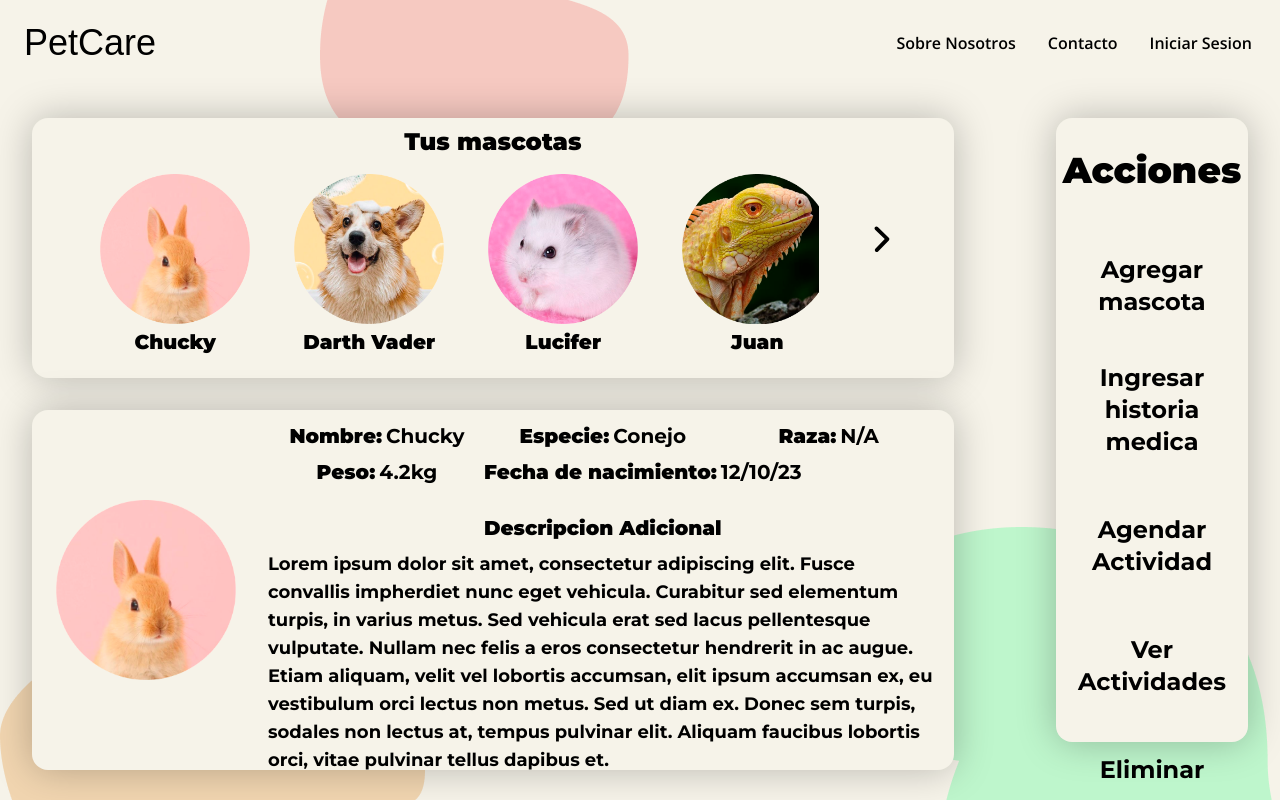
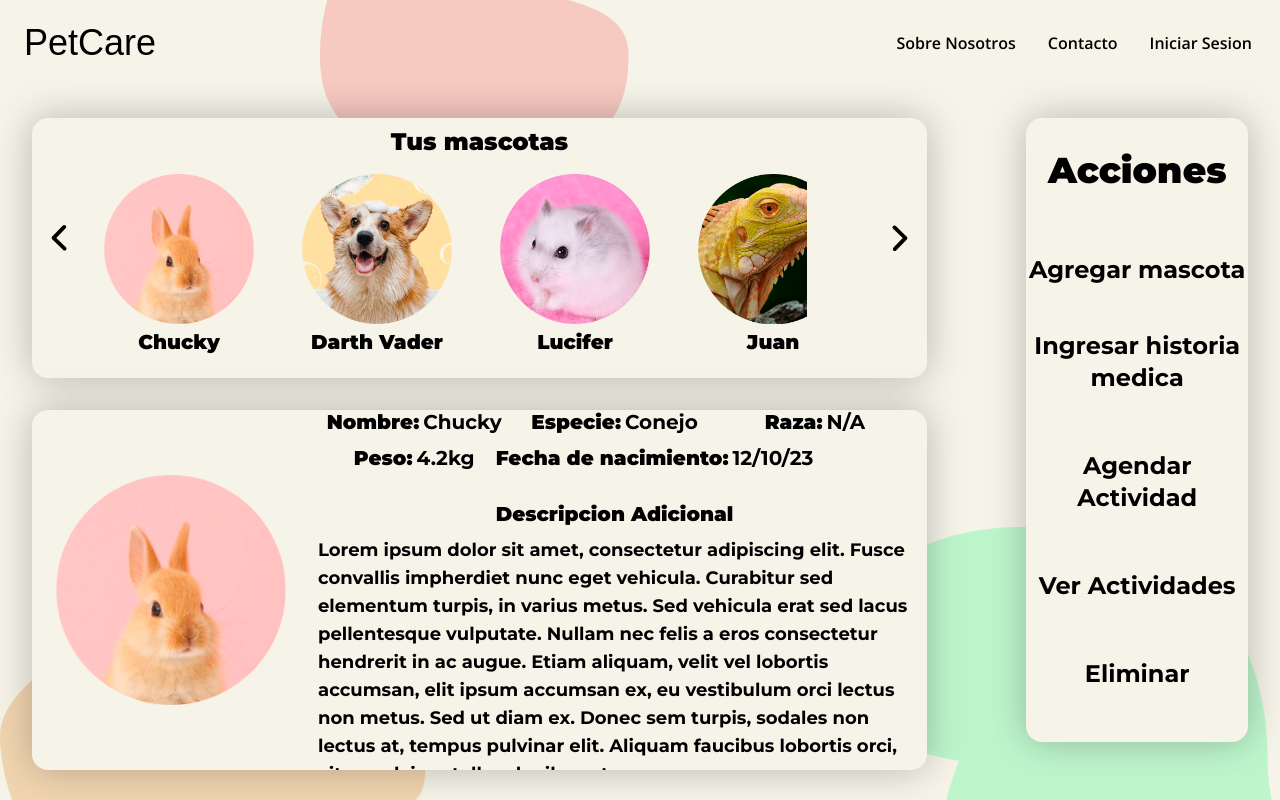
Before and after one commit to No-Country/C14-53-T-NODE-REACT, a React (Vite) app in the folder frontend-nocountry/app-mascotas/: page /mypets in a window 1280 px wide. Built offline with nearby package versions, Linux system fonts and the light colour scheme; a web font is replaced by a local one.

Commit message:
added carousel for pets box and adjusted detail

```diff
--- a/frontend-nocountry/app-mascotas/src/components/Pets/PetAvatar.tsx
+++ b/frontend-nocountry/app-mascotas/src/components/Pets/PetAvatar.tsx
@@ -1,7 +1,7 @@
 export const PetAvatar = ({ img, name }: { img: string; name: string }) => {
   return (
     <div className="xl:px-4 flex-shrink-0 flex flex-col items-center ">
-      <img className='mb-2 w-[66px] h-[66px] md:w-[120px] md:h-[120px] xl:w-[150px] xl:h-[150px]' src={img} alt='{name}' />
+      <img className='mb-2 w-[66px] h-[66px] md:w-[120px] md:h-[120px]  xl:w-[150px] xl:h-[150px]' src={img} alt='{name}' />
       <p className='md:text-[20px] text-sm text-center font-black font-montserray'>{name}</p>
     </div>
   )
--- a/frontend-nocountry/app-mascotas/src/pages/MyPets.tsx
+++ b/frontend-nocountry/app-mascotas/src/pages/MyPets.tsx
@@ -9,29 +9,39 @@ export const MyPets = () => {
         <div className="flex flex-col gap-8 lg:gap-0 items-center z-90 lg:items-stretch">
 
           <div className=' text-montserrat relative  h-[160px] md:h-[220px] xl:h-[260px]   w-[85%] lg:w-[90%] xl:w-[90%] md:m-8 md:px-12    rounded-xl lg:rounded-2xl shadow-[0_0_38px_0_rgba(0,0,0,0.25)] bg-[#F6F3E9]'>
+
             <h2 className='text-center py-2 font-black text-[1rem] xl:text-2xl'>Tus mascotas</h2>
-            <div className="flex items-center justify-around">
-              <div className="flex pl-2 md:pl-0 overflow-x-hidden py-2 w-[99%] lg:w-[89%] gap-2 lg:gap-6 xl:gap-3">
-                <PetAvatar img='./img/Chucky.png' name='Chucky'></PetAvatar>
-                <PetAvatar img='./img/Darth_Vader.png' name='Darth Vader'></PetAvatar>
-                <PetAvatar img='./img/Lucifer.png' name='Lucifer'></PetAvatar>
-                <PetAvatar img='./img/Juan.png' name='Juan'></PetAvatar>
-                <PetAvatar img='./img/Juan.png' name='Juan'></PetAvatar>
-                <PetAvatar img='./img/Juan.png' name='Juan'></PetAvatar>
-                <PetAvatar img='./img/Juan.png' name='Juan'></PetAvatar>
+            <div className="flex items-center justify-between">
+              <a className="absolute left-2 top-[38%]" href="#firstslide">
+                <img className="hidden lg:flex  rotate-180 mb-12" src="../../public/img/arrow-right.svg" alt="carrousel-arrow-right" />
+              </a>
+              <div className="flex pl-2 md:pl-0 lg:pl-2 overflow-x-hidden scroll-smooth py-2 w-[99%] lg:w-[91%]  gap-2 lg:gap-6 xl:gap-3">
+                <div id="firstslide" className="flex gap-4">
+                  <PetAvatar img='./img/Chucky.png' name='Chucky'></PetAvatar>
+                  <PetAvatar img='./img/Darth_Vader.png' name='Darth Vader'></PetAvatar>
+                  <PetAvatar img='./img/Lucifer.png' name='Lucifer'></PetAvatar>
+                  <PetAvatar img='./img/Juan.png' name='Juan'></PetAvatar>
+                  <PetAvatar img='./img/Juan.png' name='Juan'></PetAvatar>
+                  <div id="anchor"></div>
+                </div>
+
+
               </div>
-              <img className="hidden lg:flex pl-8 mb-12" src="../../public/img/arrow-right.svg" alt="carrousel-arrow-right" />
+              <a className="absolute right-2 top-[38%]" href="#anchor">
+
+                <img className="hidden lg:flex  mb-12" src="../../public/img/arrow-right.svg" alt="carrousel-arrow-right" />
+
+              </a>
             </div>
           </div>
 
 
-          {/* Luego hay que sacar el margen vertical que tengan, ya que estos seran componentes */}
           <div className="h-[45vh] overflow-y-hidden flex flex-col  lg:flex-row  lg:gap-4 items-center py-6 lg:mt-0 text-montserrat relative w-[85%] lg:w-[90%] xl:w-[90%]  md:mx-8 rounded-xl lg:rounded-2xl shadow-[0_0_38px_0_rgba(0,0,0,0.25)] bg-[#F6F3E9]">
             <button className="lg:hidden absolute right-8 ">
               <img className="md:scale-150" src="./img/addtasks.svg" alt="add-task-button" />
             </button>
-            <img className="w-[100px] h-[100px] lg:w-[180px] lg:h-[180px] lg:ml-6 " src="./img/Chucky.png" alt="selected-pet-image" />
 
+            <img className="w-[100px] h-[100px] lg:w-[180px] lg:h-[180px] xl:h-[230px] xl:w-[230px] lg:ml-6 " src="./img/Chucky.png" alt="selected-pet-image" />
             <div className="flex flex-col xl:gap-3">
               <div className="grid grid-cols-3 place-items-center m-4 gap-2  text-[10px] lg:text-sm xl:text-xl">
                 <div className="flex gap-1">
@@ -93,7 +103,7 @@ export const MyPets = () => {
 
         </div>
 
-        <div className="hidden lg:flex flex-col  text-montserrat py-8 items-center gap-12 h-[78vh]   m-8  relative  lg:w-[99%] xl:w-[75%]  rounded-xl lg:rounded-2xl shadow-[0_0_38px_0_rgba(0,0,0,0.25)] bg-[#F6F3E9]">
+        <div className="hidden lg:flex flex-col  text-montserrat py-8 items-center gap-12 h-[78vh]   m-8  relative  lg:w-[99%] xl:w-[90%]  rounded-xl lg:rounded-2xl shadow-[0_0_38px_0_rgba(0,0,0,0.25)] bg-[#F6F3E9]">
           <h2 className="font-black text-3xl xl:text-4xl">Acciones</h2>
           <ul className="font-bold text-center lg:text-lg xl:text-2xl">
             <li className="py-4">
```
